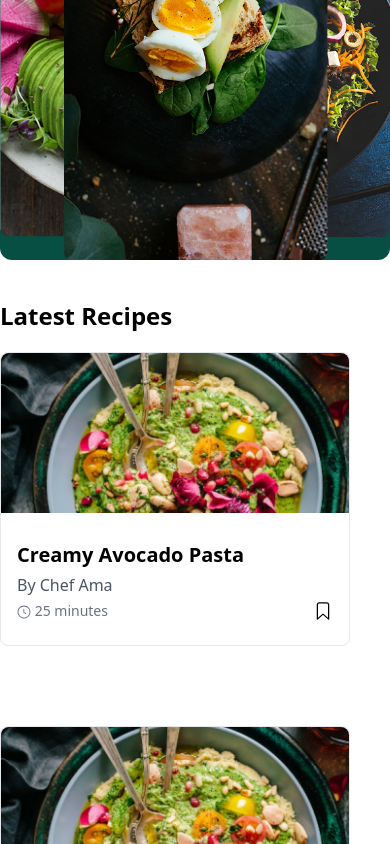
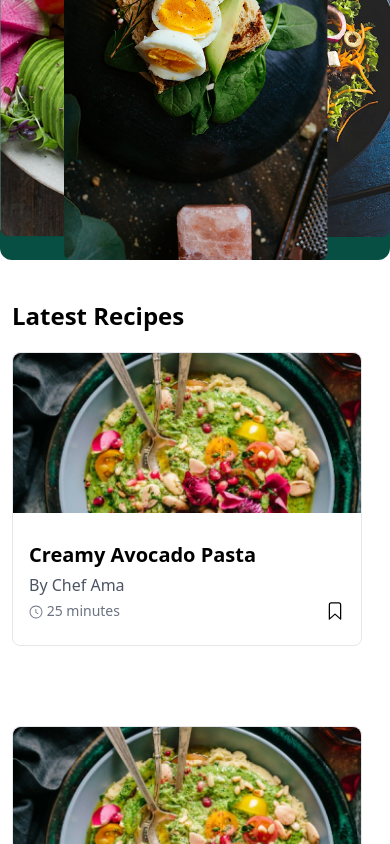
Before and after one commit to dsgnjoe/lean-recipes, a React (Vite) app: page / in a window 390 px wide. Shown: the part 1578-2422 px from the top of the page. Built offline with nearby package versions, Linux system fonts and the light colour scheme.

Commit message:
vegetarian badge

```diff
--- a/src/components/LatestRecipes.jsx
+++ b/src/components/LatestRecipes.jsx
@@ -18,7 +18,7 @@ const LatestRecipes = () => {
   }, [])
 
   return (
-    <div className='bg-white w-full md:mt-32 md:px-20 md:pt-20'>
+    <div className='bg-white w-full px-3 md:mt-32 md:px-20 md:pt-20'>
       <header className='font-bold text-2xl mb-5'>Latest Recipes</header>
 
       {loading ? (
--- /dev/null
+++ b/src/components/Vergies.jsx
@@ -0,0 +1,9 @@
+const Vergies = () => {
+  return (
+    <div>
+      <span>Vergitarian</span>
+    </div>
+  )
+}
+
+export default Vergies
```
